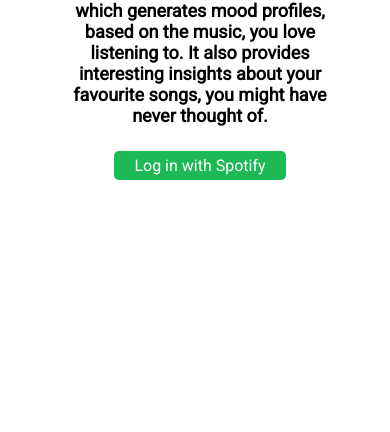
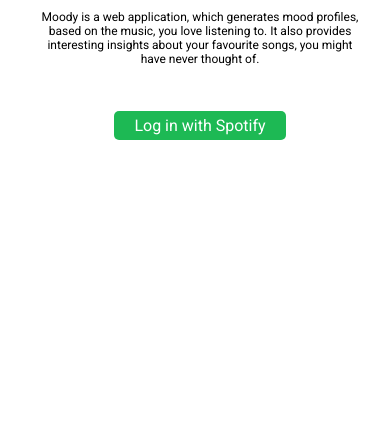
Before and after one commit to Ivaylo-Georgiev/moody, a plain HTML site: page public/index.html in a window 390 px wide. Shown: the part 412-844 px from the top of the page. Drawn offline with nearby package versions, Linux system fonts and the light colour scheme.

Commit message:
adjust for mobile devices

```diff
--- a/public/index.html
+++ b/public/index.html
@@ -1,6 +1,8 @@
 <!doctype html>
 <html>
   <head>
+    <meta charset="utf-8">
+    <meta name="viewport" content="width=device-width, initial-scale=1">
     <title>moody</title>
     <link rel="stylesheet" type="text/css" href="../css/style.css">
     <link href="https://fonts.googleapis.com/css2?family=Roboto:wght@300;400&display=swap" rel="stylesheet">
@@ -11,9 +13,9 @@
     <div class="centered-screen">
       <div id="login">
         <h1><img class="logo" src="../img/moody.png" alt="Moody Logo"></h1>
-        <h2>Moody is a web application, which generates mood profiles, based on
+        <p>Moody is a web application, which generates mood profiles, based on
           the music, you love listening to. It also provides interesting insights
-          about your favourite songs, you might have never thought of.</h2>
+          about your favourite songs, you might have never thought of.</p>
         <a href="/login" class="btn">Log in with Spotify</a>
       </div>
     </div>
```
